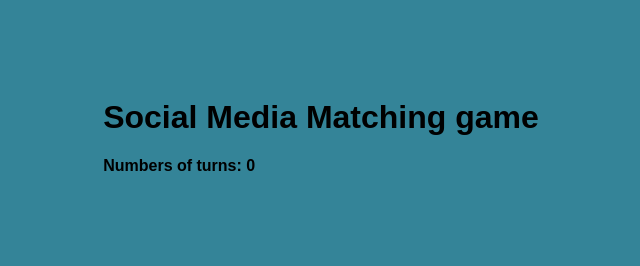
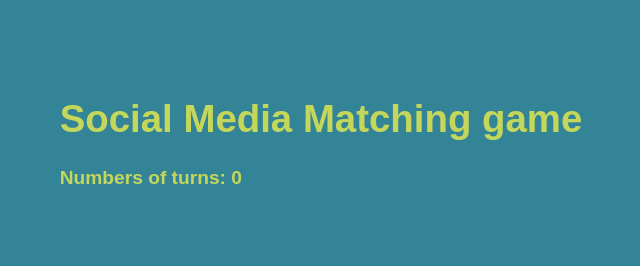
Before and after one commit to pragyes31/matchingGame, a website built with Parcel: page index.html in a window 1280 px wide. Shown: the top 266 px of the page, without its empty margins (319-959 px from the left). Built offline with nearby package versions, Linux system fonts and the light colour scheme.

Commit message:
minor tweaks to css

```diff
--- a/src/styles.css
+++ b/src/styles.css
@@ -16,6 +16,8 @@ body {
 }
 
 .header {
+  color: #c4d75b;
+  font-size: 1.2rem;
 }
 
 .matching-game {
```
